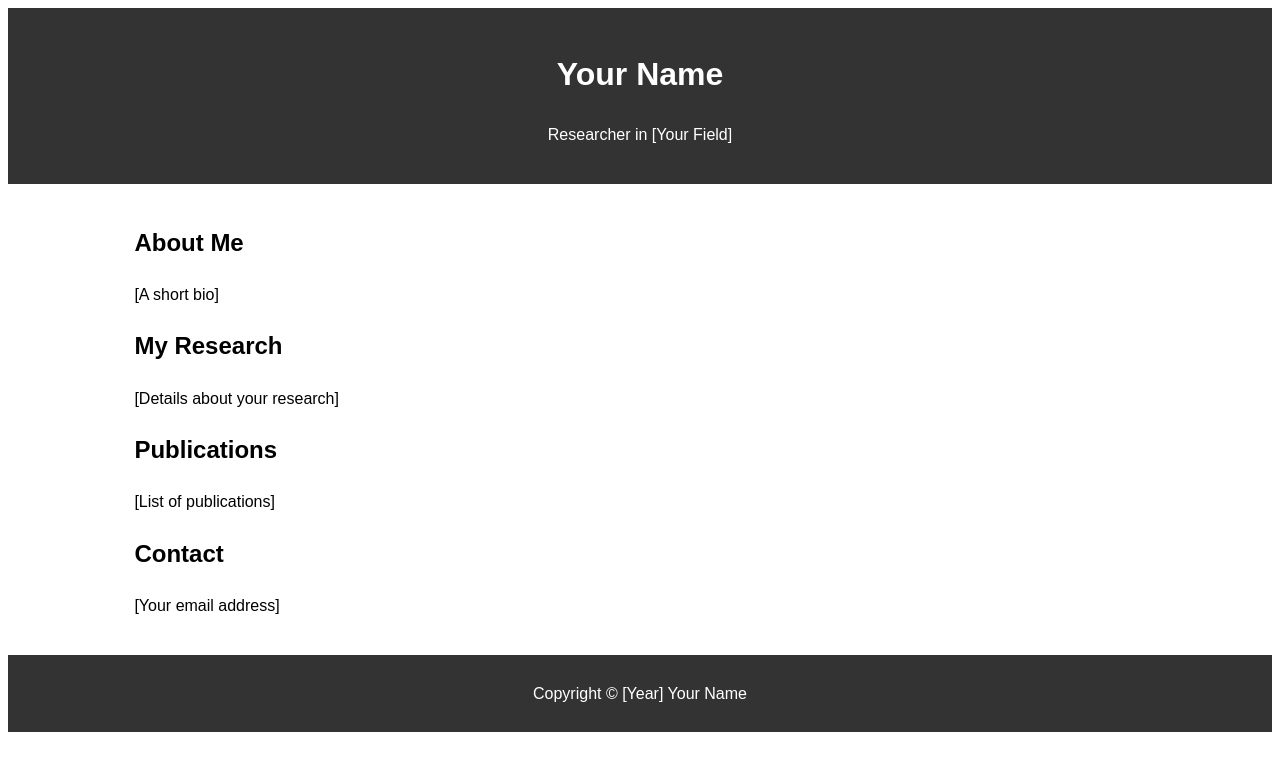
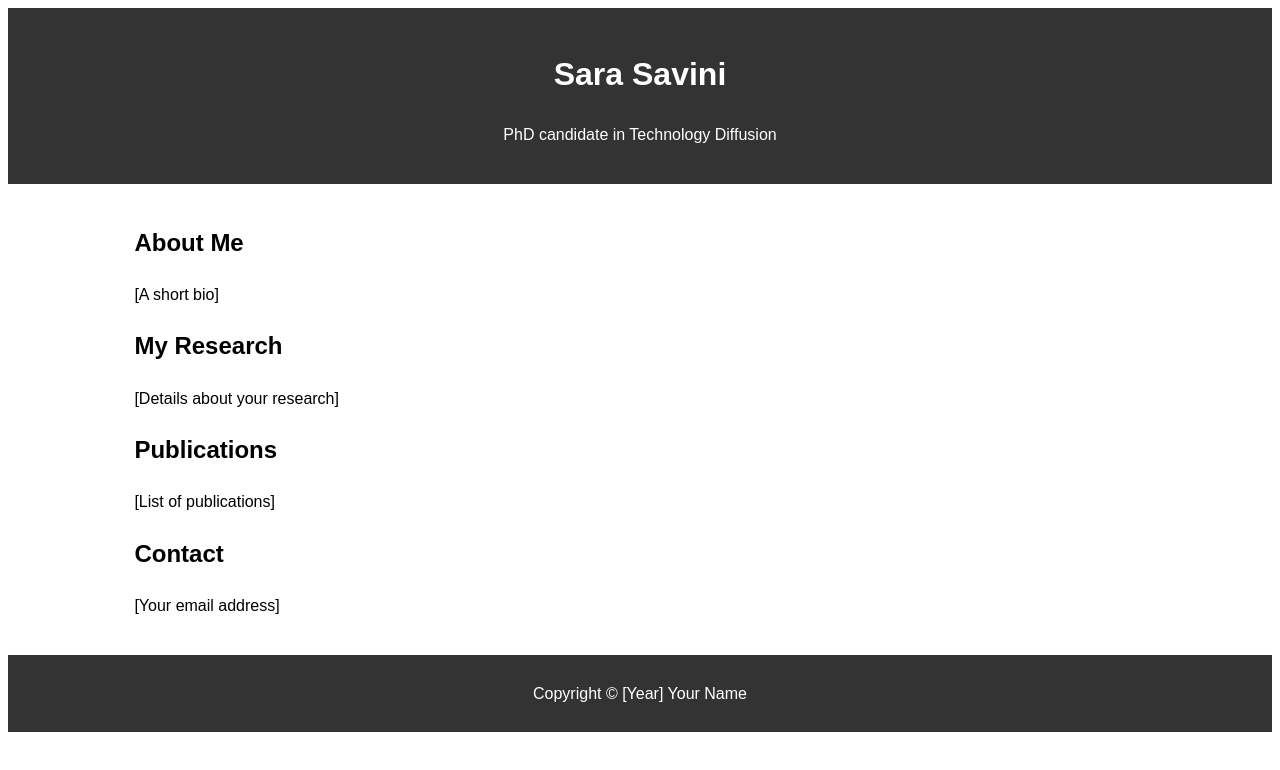
Before and after one commit to sarasavini/sarasavini.github.io, a plain HTML site: page codice.html in a window 1280 px wide. Drawn offline with Linux system fonts and the light colour scheme.

Commit message:
Update codice.html

```diff
--- a/codice.html
+++ b/codice.html
@@ -14,8 +14,8 @@
 </head>
 <body>
     <header>
-        <h1>Your Name</h1>
-        <p>Researcher in [Your Field]</p>
+        <h1>Sara Savini</h1>
+        <p>PhD candidate in Technology Diffusion</p>
     </header>
     <section class="container">
         <h2>About Me</h2>
```
